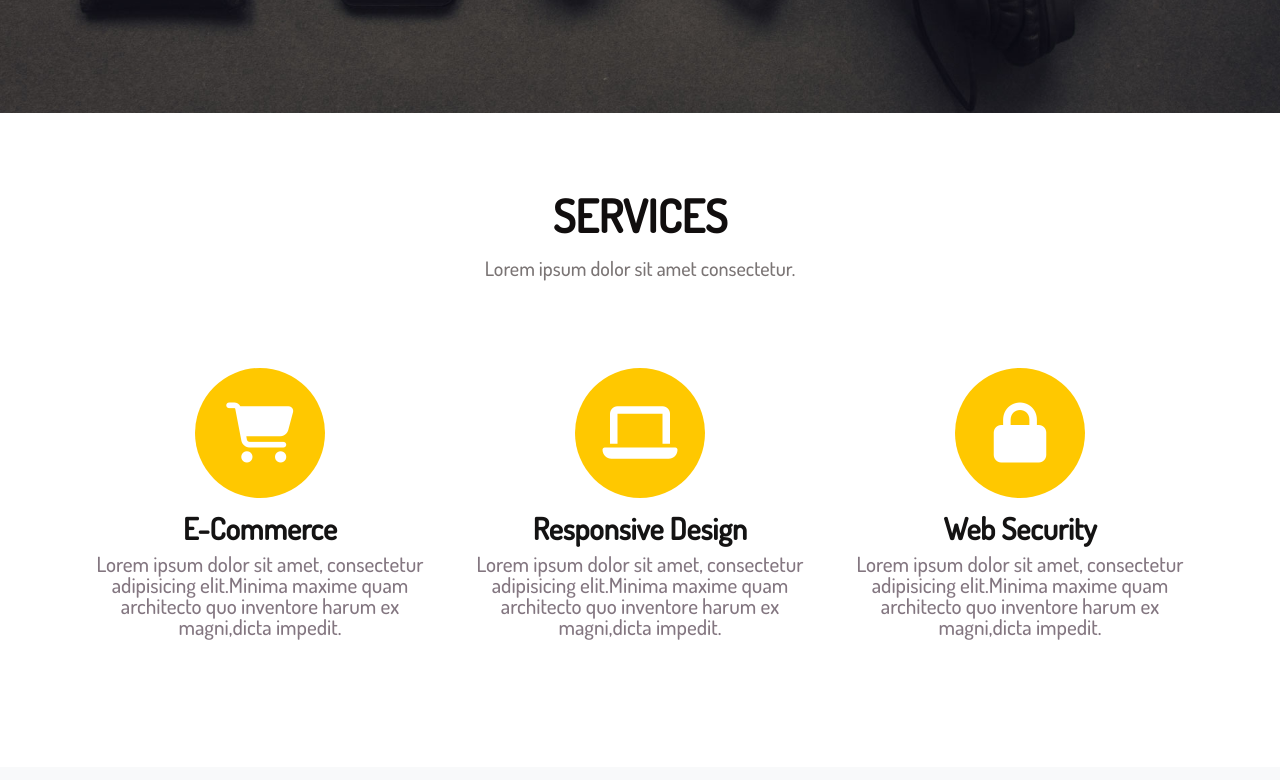
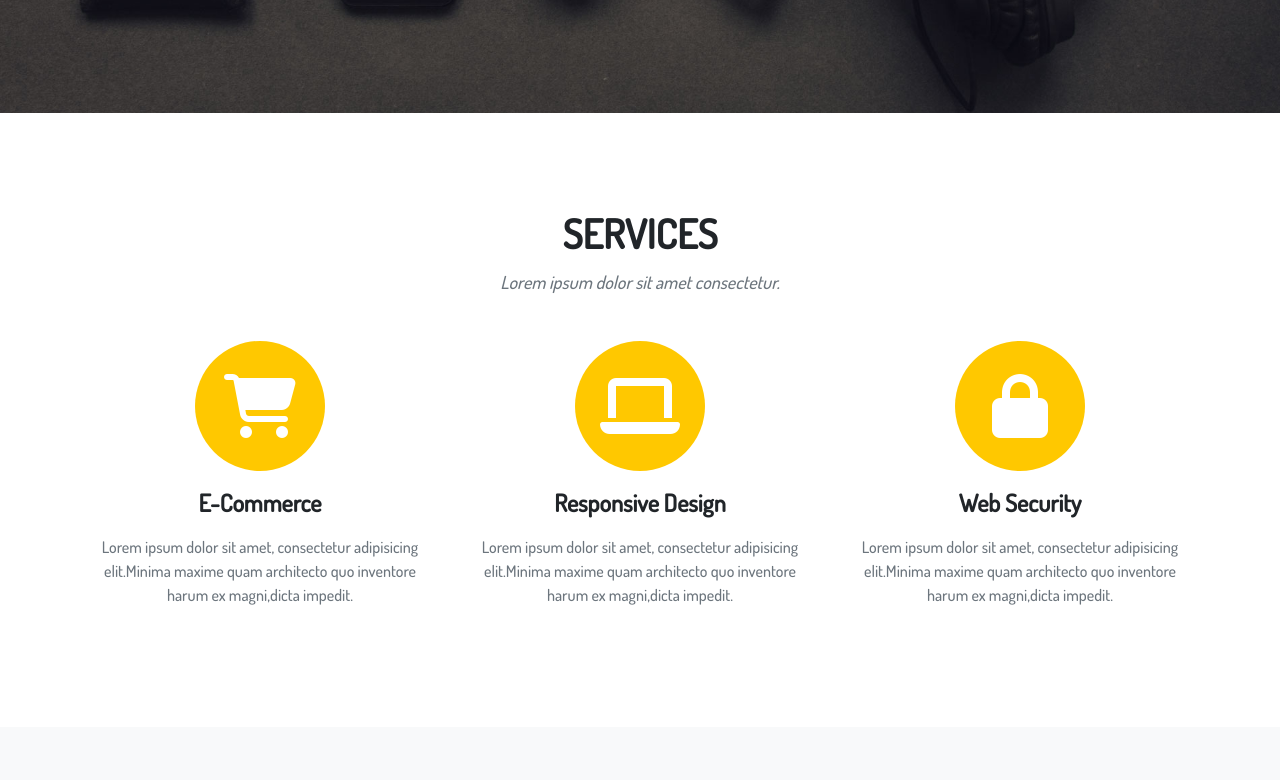
Before and after one commit to humayalizade/startbootsrap, a plain HTML site: page index.html in a window 1280 px wide. Shown: the part 600-1380 px from the top of the page. Drawn offline with nearby package versions, Linux system fonts and the light colour scheme.

Commit message:
services

```diff
--- a/_services.sass
+++ b/_services.sass
@@ -1,15 +1,18 @@
 #services
-    padding: 80px 0
+    padding: 100px 0
     .textbox
-        padding-bottom: 50px
         h1
-            font-size: 45px
+            font-size: 40px
             font-weight: 700
-            color: #110e0e
+            margin: 0 0 20px
+            &:hover
+                cursor: text
         h3
-            font-size: 20px
-            color: #7a7474
-            padding: 20px 0
+            font-size: 18px
+            color: #6c757d
+            font-weight: 400
+            font-style: italic
+            margin: 0 0 50px
     .box
         display: flex
         justify-content: center
@@ -17,29 +20,28 @@
             display: flex
             justify-content: center
             align-items: center
-            font-size: 60px
-            color: #ffff
             width: 130px
             height: 130px
-            border-radius: 100%
+            border-radius: 50%
+            font-size: 64px
+            color: #ffffff
             background-color: #ffc800
-            margin: 20px 0 5px 0
     .col-md-4
         .textbox
+            margin: 0 10px
             h2
-                font-size: 30px
-                color: #141313
+                font-size: 24px
                 font-weight: 700
-                margin: 10px 0
+                margin: 20px 0
+                &:hover
+                    cursor: text
             h4
-                font-size: 21px
-                color: #837680
-    @media screen and ( max-width: 768px  )
-        .textbox
-            padding: 0 0 50px
-            h1
-                font-size: 40px
-            h2
-                font-size: 20px
-            h4
-                line-height: 1.4
+                color: #6c757d
+                font-size: 16px
+                font-weight: 500
+                line-height: 1.5
+                margin: 20px 0
+                &:hover
+                    cursor: text
+    .box,.textbox
+        overflow: hidden
```
Also changed, not shown: style.css, 1 other file.
